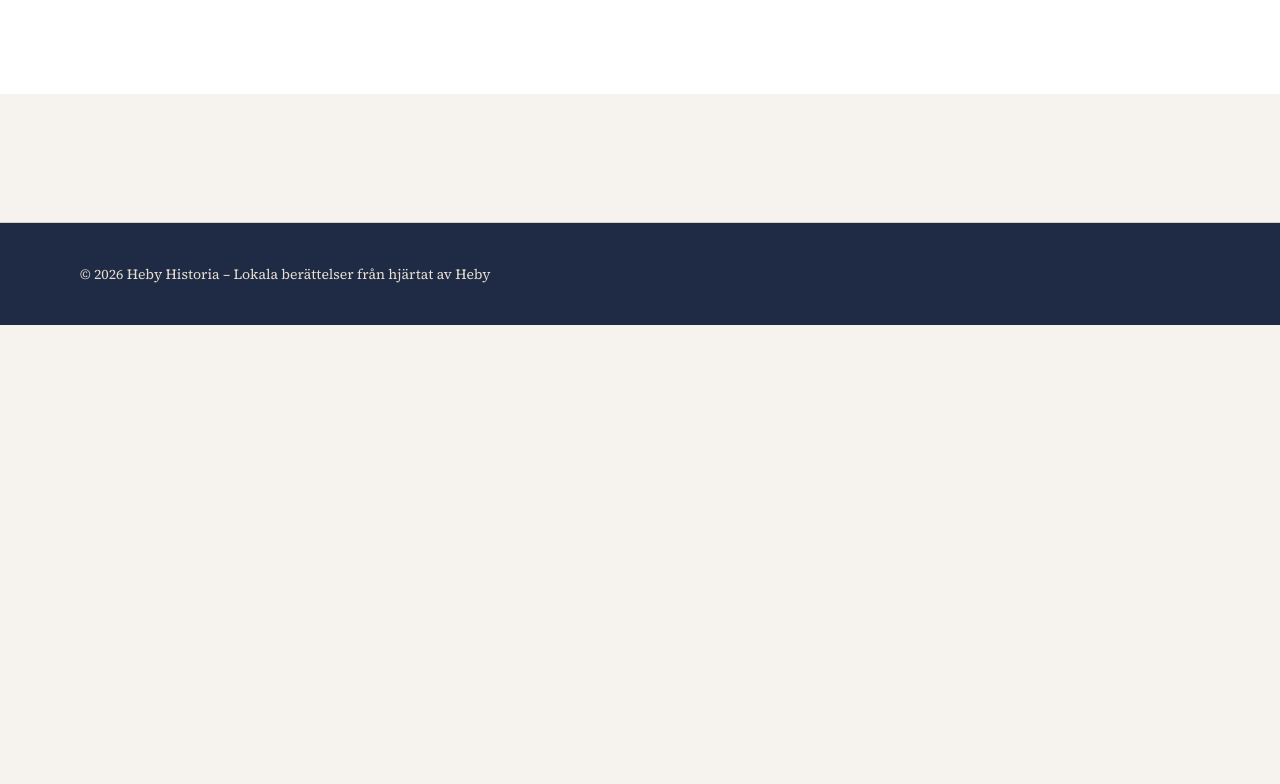
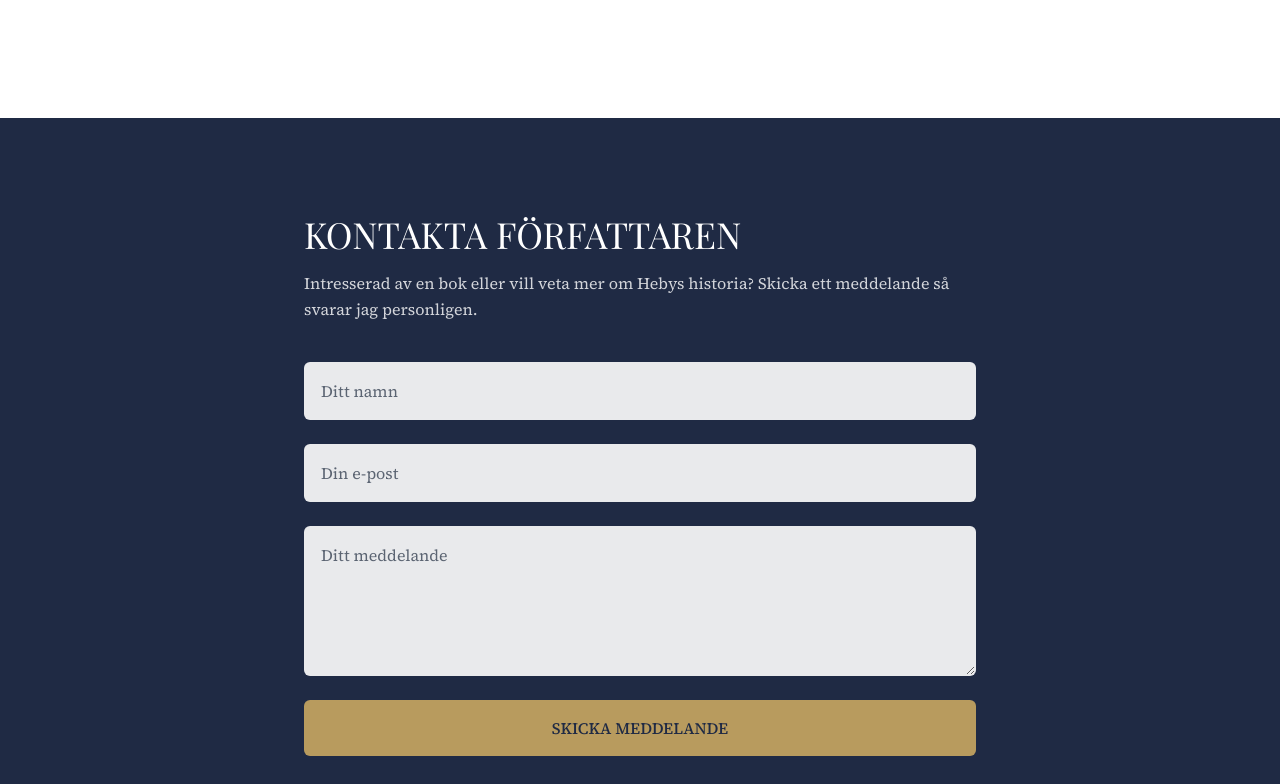
Before and after one commit to jennymakki/anderseklund, a Next.js app: page / in a window 1280 px wide. Shown: the part 1956-2740 px from the top of the page. Before the commit the page ends 2281 px from the top, so only its background shows below. Built offline with nearby package versions, Linux system fonts and the light colour scheme; a web font is replaced by a local one.

Commit message:
created the contact-form

```diff
--- a/app/components/blocks/Contact.tsx
+++ b/app/components/blocks/Contact.tsx
@@ -0,0 +1,29 @@
+import { Container } from "../ui/Container";
+import ContactForm from "./ContactForm";
+
+export default function Contact({ selectedBook }: { selectedBook?: string }) {
+  return (
+    <section id="kontakt" className="py-24 bg-[var(--color-primary)] text-white">
+      <Container>
+
+        <div className="max-w-2xl mx-auto flex flex-col gap-10">
+
+          <div className="space-y-4">
+            <h2 className="font-serif text-3xl md:text-4xl">
+              KONTAKTA FÖRFATTAREN
+            </h2>
+
+            <p className="text-white/80 leading-relaxed">
+              Intresserad av en bok eller vill veta mer om Hebys historia?
+              Skicka ett meddelande så svarar jag personligen.
+            </p>
+          </div>
+
+          <ContactForm selectedBook={selectedBook} />
+
+        </div>
+
+      </Container>
+    </section>
+  );
+}
--- /dev/null
+++ b/app/components/blocks/ContactForm.tsx
@@ -0,0 +1,35 @@
+"use client";
+
+import { useState } from "react";
+import { Input } from "../ui/inputs/Input";
+import { Textarea } from "../ui/inputs/Textarea";
+import { FormButton } from "../ui/buttons/FormButton";
+
+type Props = {
+  selectedBook?: string;
+};
+
+export default function ContactForm({ selectedBook }: Props) {
+  const [message, setMessage] = useState(
+    selectedBook ? `Jag är intresserad av boken: ${selectedBook}` : ""
+  );
+
+  return (
+    <form className="flex flex-col gap-6">
+
+      <Input placeholder="Ditt namn" />
+      <Input type="email" placeholder="Din e-post" />
+
+      <Textarea
+        value={message}
+        onChange={(e) => setMessage(e.target.value)}
+        placeholder="Ditt meddelande"
+      />
+
+      <FormButton>
+        SKICKA MEDDELANDE
+      </FormButton>
+
+    </form>
+  );
+}
--- /dev/null
+++ b/app/components/ui/buttons/FormButton.tsx
@@ -0,0 +1,27 @@
+type Props = {
+  children: React.ReactNode;
+  onClick?: () => void;
+};
+
+export function FormButton({ children, onClick }: Props) {
+  return (
+    <button
+      type="submit"
+      onClick={onClick}
+      className="
+        w-full
+        flex items-center justify-center
+        bg-[var(--color-accent)]
+        text-[var(--color-primary)]
+        font-medium
+        px-6 py-4
+        rounded-md
+        hover:opacity-90
+        transition
+        cursor-pointer
+      "
+    >
+      {children}
+    </button>
+  );
+}
--- /dev/null
+++ b/app/components/ui/inputs/Input.tsx
@@ -0,0 +1,13 @@
+export function Input(props: React.InputHTMLAttributes<HTMLInputElement>) {
+  return (
+    <input
+      {...props}
+      className="w-full p-4 rounded-md
+      bg-white/90
+      text-[var(--color-primary)]
+      placeholder:text-[var(--color-text-secondary)]
+      border border-transparent
+      focus:outline-none focus:ring-2 focus:ring-[var(--color-accent)]"
+    />
+  );
+}
--- /dev/null
+++ b/app/components/ui/inputs/Textarea.tsx
@@ -0,0 +1,13 @@
+export function Textarea(props: React.TextareaHTMLAttributes<HTMLTextAreaElement>) {
+  return (
+    <textarea
+      {...props}
+      className="w-full p-4 rounded-md min-h-[150px]
+      bg-white/90
+      text-[var(--color-primary)]
+      placeholder:text-[var(--color-text-secondary)]
+      border border-transparent
+      focus:outline-none focus:ring-2 focus:ring-[var(--color-accent)]"
+    />
+  );
+}
--- a/app/page.tsx
+++ b/app/page.tsx
@@ -3,6 +3,7 @@
 import Hero from "./components/blocks/Hero";
 import Author from "./components/blocks/Author";
 import BookSection from "./components/blocks/BookSection";
+import Contact from "./components/blocks/Contact";
 
 export default function Home() {
   return (
@@ -12,6 +13,7 @@ export default function Home() {
         <Hero/>
         <Author/>
         <BookSection/>
+        <Contact/>
       </section>
 
     </div>
```
